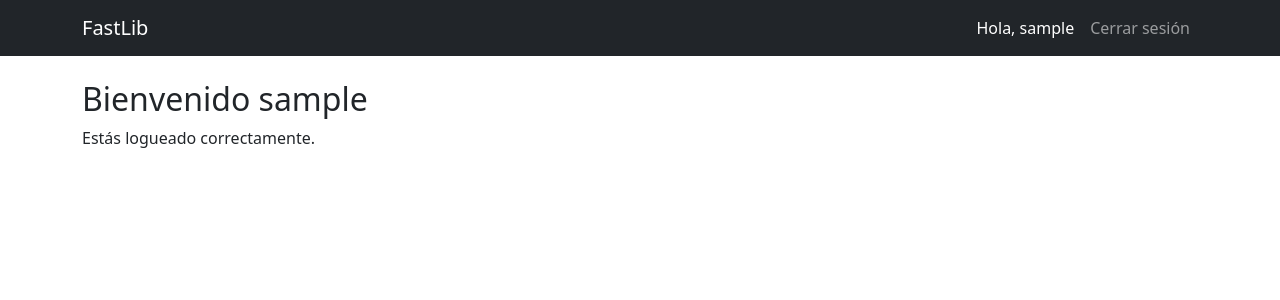
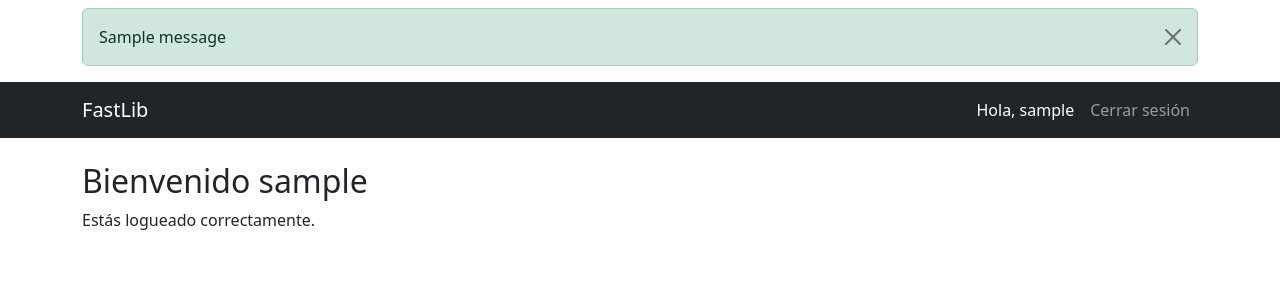
Before and after one commit to BlackSkyFrost/FastLib, a Django app: page / in a window 1280 px wide. Shown: the top 300 px of the page. Run offline with Django 5.2, Linux system fonts and the light colour scheme; a user stored in the database is signed in; tables that the repository leaves empty hold one stand-in row (values such as "Sample post"); one stand-in notice (Sample message) is shown.

Commit message:
Base update with flash messages

```diff
--- a/fastlib/templates/base.html
+++ b/fastlib/templates/base.html
@@ -6,6 +6,16 @@
     <link href="https://cdn.jsdelivr.net/npm/bootstrap@5.3.3/dist/css/bootstrap.min.css" rel="stylesheet">
 </head>
 <body>
+    {% if messages %}
+    <div class="container mt-2">
+        {% for message in messages %}
+            <div class="alert alert-{{ message.tags }} alert-dismissible fade show" role="alert">
+                {{ message }}
+                <button type="button" class="btn-close" data-bs-dismiss="alert" aria-label="Cerrar"></button>
+            </div>
+        {% endfor %}
+    </div>
+    {% endif %}
     <nav class="navbar navbar-expand-lg navbar-dark bg-dark mb-4">
         <div class="container">
             <a class="navbar-brand" href="{% url 'inicio' %}">FastLib</a>
```
